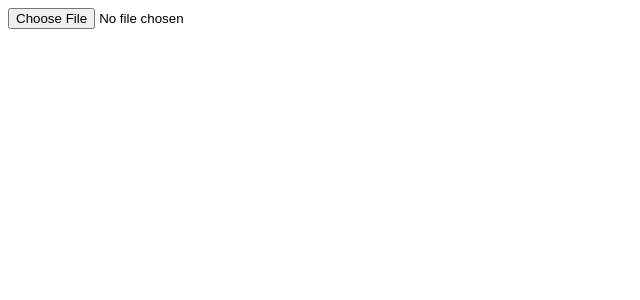
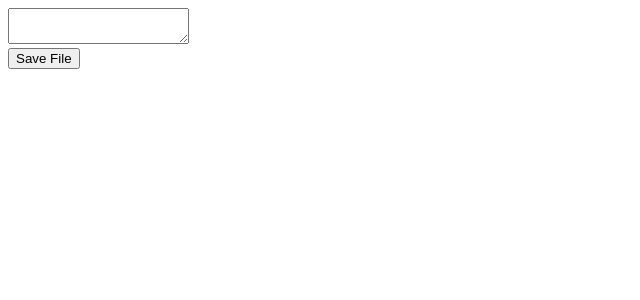
Before and after one commit to lovey25/EveryxDemo, a React (Create React App) app: page / in a window 1280 px wide. Shown: the top 300 px of the page, without its empty margins (0-640 px from the left). Built offline with nearby package versions, Linux system fonts and the light colour scheme.

Commit message:
Save data to local disk

```diff
--- a/src/App.js
+++ b/src/App.js
@@ -1,29 +1,25 @@
-import { useState } from "react";
-
 export default function App() {
-  const [data, setData] = useState([]);
-
-  const readFileData = async (e) => {
-    const reader = new FileReader();
-
-    try {
-      reader.onload = (result) => {
-        console.log(result);
-        let bl = new Int8Array(result.target.result);
-        console.log("1", bl);
-        setData(bl);
-      };
-
-      reader.readAsArrayBuffer(e.target.files[0]);
-    } catch (err) {
-      console.log("err", err);
-    }
+  const onClick = () => {
+    var tempLink = document.createElement("a");
+    let textArea = document.querySelector("textarea");
+    var taBlob = new Blob([textArea.value], { type: "text/plain" });
+    tempLink.setAttribute("href", URL.createObjectURL(taBlob));
+    tempLink.setAttribute("download", `everyx.txt`);
+    tempLink.click();
+    URL.revokeObjectURL(tempLink.href);
   };
 
   return (
     <>
-      <input type="file" onChange={readFileData} />
-      <div>{data}</div>
+      <div>
+        <textarea></textarea>
+      </div>
+      <button className="save-file" onClick={onClick}>
+        Save File
+      </button>
+      <a className="simple" style={{ display: "none" }}>
+        Download Multi-line Text File (Blob)
+      </a>
     </>
   );
 }
```
